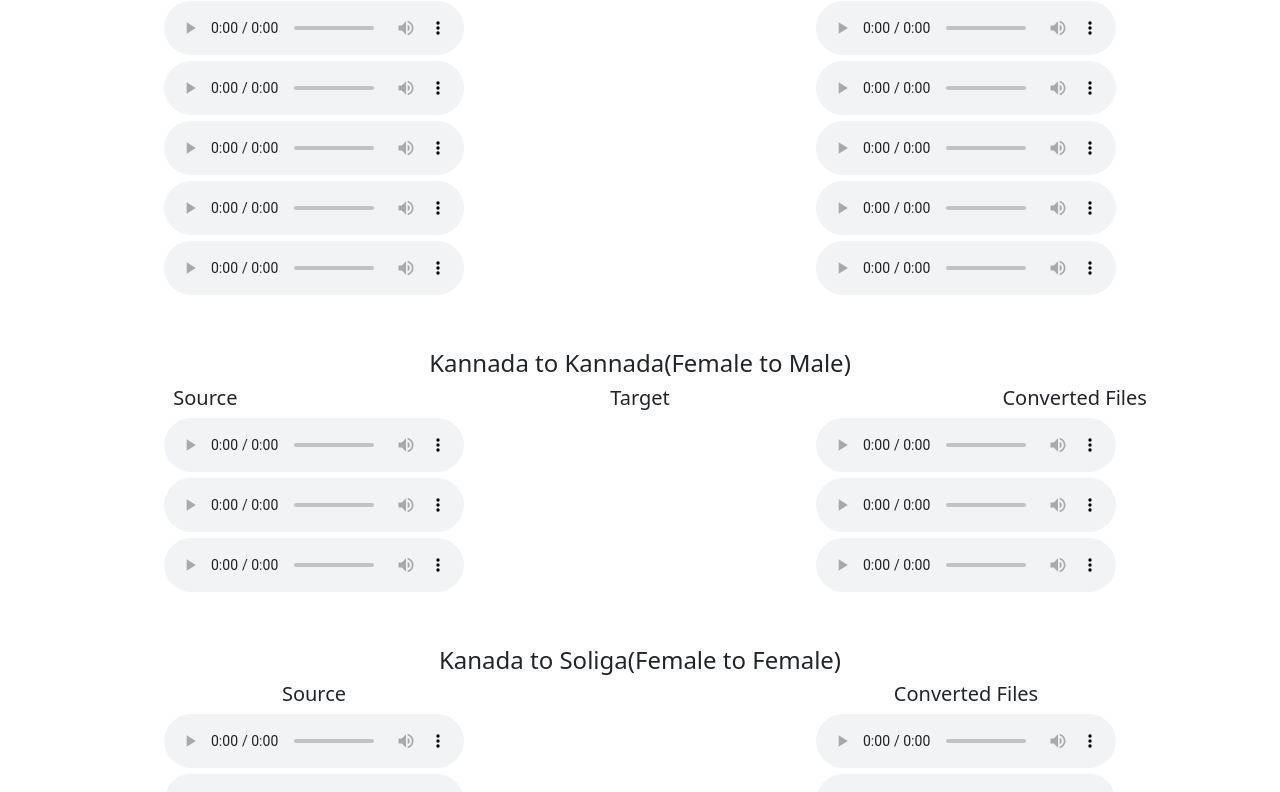
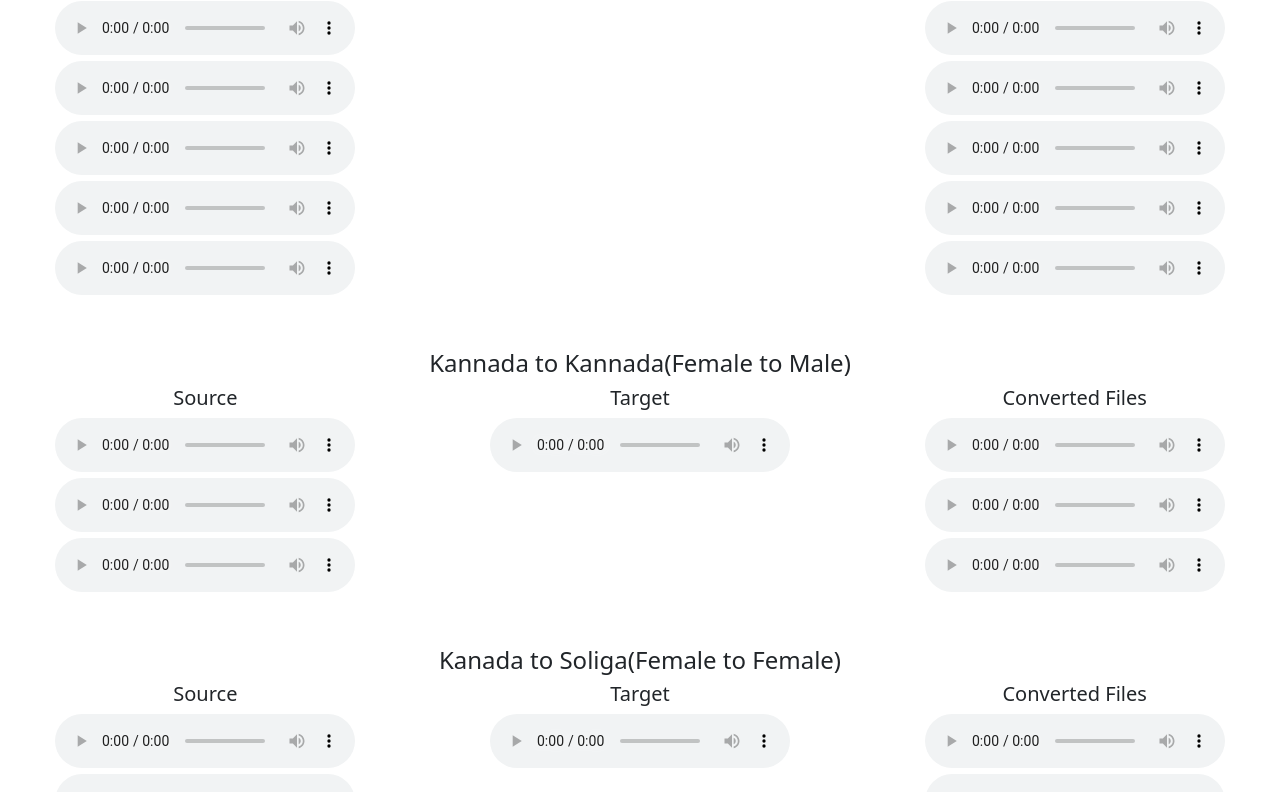
Before and after one commit to saiganesh612/style-transfer, a JavaScript app: page / in a window 1280 px wide. Shown: the part 500-1292 px from the top of the page. Built offline with nearby package versions, Linux system fonts and the light colour scheme; the HTML template or start-up script is replaced by a standard one.

Commit message:
add new target files

```diff
--- a/src/App.js
+++ b/src/App.js
@@ -9,7 +9,6 @@ function App() {
       <h1 className='mb-4'>Style Transfer</h1>
       <NewAudio heading="Soliga to Kannada(Female to Male)" id="sTok" />
       <NewAudio heading="Kannada to Kannada(Female to Male)" id="kTok" />
-      {/* <NewAudio heading="Kannada to Kannada" id="kToks3" /> */}
       <Audio target="kts" />
       <Audio target="stk" />
     </div>
--- a/src/Audio.js
+++ b/src/Audio.js
@@ -1,19 +1,24 @@
-import { kanadaToSolinga, soligaToKanada } from "./path"
+import { kanadaToSolinga, soligaToKanada, targetFiles } from "./path"
 
 const Audio = ({ target }) => {
     const data = target === "kts" ? kanadaToSolinga : soligaToKanada
+    const targetFileSrc = target === "kts" ? targetFiles[2] : targetFiles[3];
 
     return (
         <div className="mb-5">
             <h4>{target === "kts" ? "Kanada to Soliga(Female to Female)" : "Soliga to Kanada(Female to Female)"}</h4>
             <div className="row">
                 <div className="col"><h5>Source</h5></div>
+                <div className="col"><h5>Target</h5></div>
                 <div className="col"><h5>Converted Files</h5></div>
             </div>
             {
                 data.Source.map((audio, index) => (
                     <div className="row" key={index}>
                         <div className="col"><audio src={audio} controls /></div>
+                        <div className="col">
+                            {index === 0 && <audio src={targetFileSrc} controls />}
+                        </div>
                         <div className="col"><audio src={data.Target[index]} controls /></div>
                     </div>
                 ))
--- a/src/newAudio.js
+++ b/src/newAudio.js
@@ -1,7 +1,8 @@
-import { sTok, kTok, kToks3 } from "./path"
+import { sTok, kTok, kToks3, targetFiles } from "./path"
 
 const NewAudio = (props) => {
     const data = props.id === "sTok" ? sTok : props.id === "kTok" ? kTok : kToks3
+    const targetFileSrc = props.id === "sTok" ? targetFiles[0] : targetFiles[1];
 
     return (
         <div className="mb-5">
@@ -15,7 +16,9 @@ const NewAudio = (props) => {
                 data.Source.map((audio, index) => (
                     <div className="row" key={index}>
                         <div className="col"><audio src={audio} controls /></div>
-                        {/* <div className="col"><audio src={audio} controls /></div> */}
+                        <div className="col">
+                            {index === 0 && <audio src={targetFileSrc} controls />}
+                        </div>
                         <div className="col"><audio src={data.Target[index]} controls /></div>
                     </div>
                 ))
--- a/src/path.js
+++ b/src/path.js
@@ -32,13 +32,11 @@ const kTok = {
         "/assets/kanada_multiple_2_99_G4_S1/ref/G4_1_ref.wav",
         "/assets/kanada_multiple_2_99_G4_S1/ref/G4_2_ref.wav",
         "/assets/kanada_multiple_2_99_G4_S1/ref/G4_3_ref.wav",
-        // "/assets/kanada_multiple_2_99_G4_S1/ref/G4_4_ref.wav",
     ],
     Target: [
         "/assets/kanada_multiple_2_99_G4_S1/gen/G4_1_gen.wav",
         "/assets/kanada_multiple_2_99_G4_S1/gen/G4_2_gen.wav",
         "/assets/kanada_multiple_2_99_G4_S1/gen/G4_3_gen.wav",
-        // "/assets/kanada_multiple_2_99_G4_S1/gen/G4_4_gen.wav",
     ]
 }
 
@@ -76,33 +74,6 @@ const kanadaToSolinga = {
     ]
 }
 
-// const kanadaToSolinga = {
-//     seen: {
-//         Source: [
-//             "/assets/kanada to soliga/seen/1.wav",
-//             "/assets/kanada to soliga/seen/3.wav",
-//             "/assets/kanada to soliga/seen/101.wav"
-//         ],
-//         Target: [
-//             "/assets/kanada to soliga/seen/G2_1_gen_gen.wav",
-//             "/assets/kanada to soliga/seen/G2_3_gen_gen.wav",
-//             "/assets/kanada to soliga/seen/G2_101_gen_gen.wav"
-//         ]
-//     },
-//     unseen: {
-//         Source: [
-//             "/assets/kanada to soliga/unseen/2.wav",
-//             "/assets/kanada to soliga/unseen/28.wav",
-//             "/assets/kanada to soliga/unseen/33.wav"
-//         ],
-//         Target: [
-//             "/assets/kanada to soliga/unseen/G2_2_gen_gen.wav",
-//             "/assets/kanada to soliga/unseen/G2_28_gen_gen.wav",
-//             "/assets/kanada to soliga/unseen/G2_33_gen_gen.wav"
-//         ]
-//     }
-// }
-
 const soligaToKanada = {
     Source: [
         "/assets/soliga to kanada/seen/1.wav",
@@ -122,31 +93,11 @@ const soligaToKanada = {
     ]
 }
 
-// const soligaToKanada = {
-//     seen: {
-//         Source: [
-//             "/assets/soliga to kanada/seen/1.wav",
-//             "/assets/soliga to kanada/seen/4.wav",
-//             "/assets/soliga to kanada/seen/11.wav"
-//         ],
-//         Target: [
-//             "/assets/soliga to kanada/seen/G1_1_gen_gen.wav",
-//             "/assets/soliga to kanada/seen/G1_4_gen_gen.wav",
-//             "/assets/soliga to kanada/seen/G1_11_gen_gen.wav"
-//         ]
-//     },
-//     unseen: {
-//         Source: [
-//             "/assets/soliga to kanada/seen/1.wav",
-//             "/assets/soliga to kanada/seen/4.wav",
-//             "/assets/soliga to kanada/seen/11.wav"
-//         ],
-//         Target: [
-//             "/assets/soliga to kanada/unseen/G1_3_gen_gen.wav",
-//             "/assets/soliga to kanada/unseen/G1_41_gen_gen.wav",
-//             "/assets/soliga to kanada/unseen/G1_54_gen_gen.wav"
-//         ]
-//     }
-// }
+const targetFiles = [
+    "/assets/targets/set_1.wav",
+    "/assets/targets/set_2.wav",
+    "/assets/g4 s2/ref/__G4_1_ref.wav",
+    "/assets/kanada to soliga/seen/1.wav"
+]
 
-export { kanadaToSolinga, soligaToKanada, sTok, kTok, kToks3 }
+export { kanadaToSolinga, soligaToKanada, sTok, kTok, kToks3, targetFiles }
```
Also changed, not shown: 2 other files (tests, documents, lock files or other folders).
